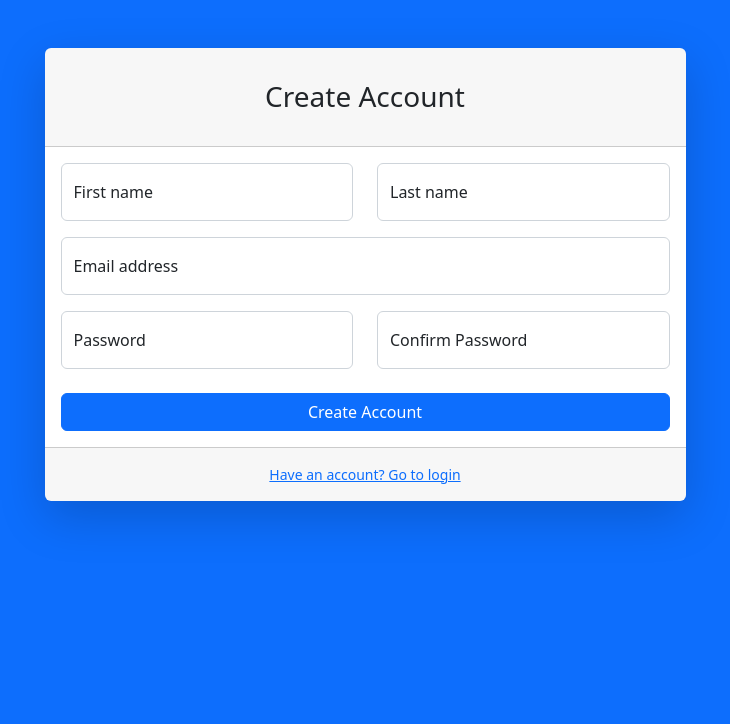
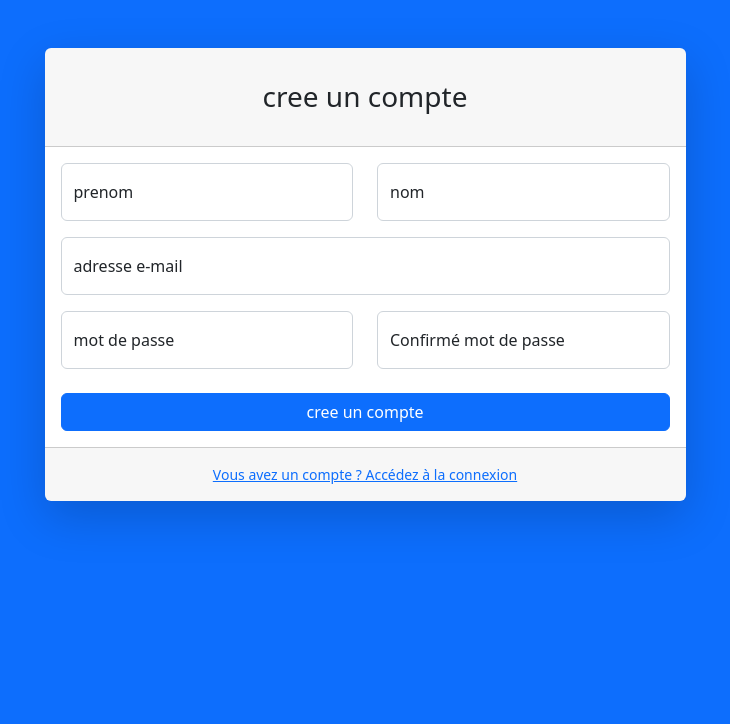
Before and after one commit to oumaima23-mhj/innovation-design, a PHP site: page /admin/register.html in a window 1280 px wide. Shown: the top 724 px of the page, without its empty margins (275-1005 px from the left). Run offline with PHP 8.4, Linux system fonts and the light colour scheme; some libraries are stand-ins or nearby versions.

Commit message:
modifier les pages

```diff
--- a/admin/401.html
+++ b/admin/401.html
@@ -19,7 +19,7 @@
                             <div class="col-lg-6">
                                 <div class="text-center mt-4">
                                     <h1 class="display-1">401</h1>
-                                    <p class="lead">Unauthorized</p>
+                                    <p class="lead">Non autorisé</p>
                                     <p>Access to this resource is denied.</p>
                                     <a href="index.html">
                                         <i class="fas fa-arrow-left me-1"></i>
--- a/admin/index.html
+++ b/admin/index.html
@@ -29,8 +29,8 @@
                 <li class="nav-item dropdown">
                     <a class="nav-link dropdown-toggle" id="navbarDropdown" href="#" role="button" data-bs-toggle="dropdown" aria-expanded="false"><i class="fas fa-user fa-fw"></i></a>
                     <ul class="dropdown-menu dropdown-menu-end" aria-labelledby="navbarDropdown">
-                        <li><a class="dropdown-item" href="#!">Settings</a></li>
-                        <li><a class="dropdown-item" href="#!">Activity Log</a></li>
+                        <li><a class="dropdown-item" href="#!">parametre</a></li>
+                        <li><a class="dropdown-item" href="#!">Journal d'activité/a></li>
                         <li><hr class="dropdown-divider" /></li>
                         <li><a class="dropdown-item" href="#!">Logout</a></li>
                     </ul>
--- a/admin/layout-static.html
+++ b/admin/layout-static.html
@@ -28,8 +28,8 @@
                 <li class="nav-item dropdown">
                     <a class="nav-link dropdown-toggle" id="navbarDropdown" href="#" role="button" data-bs-toggle="dropdown" aria-expanded="false"><i class="fas fa-user fa-fw"></i></a>
                     <ul class="dropdown-menu dropdown-menu-end" aria-labelledby="navbarDropdown">
-                        <li><a class="dropdown-item" href="#!">Settings</a></li>
-                        <li><a class="dropdown-item" href="#!">Activity Log</a></li>
+                        <li><a class="dropdown-item" href="#!">Paramètres</a></li>
+                        <li><a class="dropdown-item" href="#!">Journal d'activité</a></li>
                         <li><hr class="dropdown-divider" /></li>
                         <li><a class="dropdown-item" href="#!">Logout</a></li>
                     </ul>
@@ -54,7 +54,7 @@
                             </a>
                             <div class="collapse" id="collapseLayouts" aria-labelledby="headingOne" data-bs-parent="#sidenavAccordion">
                                 <nav class="sb-sidenav-menu-nested nav">
-                                    <a class="nav-link" href="layout-static.html">Static Navigation</a>
+                                    <a class="nav-link" href="layout-static.html">Navigation statique</a>
                                     <a class="nav-link" href="layout-sidenav-light.html">Light Sidenav</a>
                                 </nav>
                             </div>
--- a/admin/register.html
+++ b/admin/register.html
@@ -18,48 +18,48 @@
                         <div class="row justify-content-center">
                             <div class="col-lg-7">
                                 <div class="card shadow-lg border-0 rounded-lg mt-5">
-                                    <div class="card-header"><h3 class="text-center font-weight-light my-4">Create Account</h3></div>
+                                    <div class="card-header"><h3 class="text-center font-weight-light my-4">cree un compte </h3></div>
                                     <div class="card-body">
                                         <form>
                                             <div class="row mb-3">
                                                 <div class="col-md-6">
                                                     <div class="form-floating mb-3 mb-md-0">
-                                                        <input class="form-control" id="inputFirstName" type="text" placeholder="Enter your first name" />
-                                                        <label for="inputFirstName">First name</label>
+                                                        <input class="form-control" id="inputFirstName" type="text" placeholder="Entre votre prenom" />
+                                                        <label for="inputFirstName">prenom</label>
                                                     </div>
                                                 </div>
                                                 <div class="col-md-6">
                                                     <div class="form-floating">
-                                                        <input class="form-control" id="inputLastName" type="text" placeholder="Enter your last name" />
-                                                        <label for="inputLastName">Last name</label>
+                                                        <input class="form-control" id="inputLastName" type="text" placeholder="Entre votre nom" />
+                                                        <label for="inputLastName">nom</label>
                                                     </div>
                                                 </div>
                                             </div>
                                             <div class="form-floating mb-3">
                                                 <input class="form-control" id="inputEmail" type="email" placeholder="name@example.com" />
-                                                <label for="inputEmail">Email address</label>
+                                                <label for="inputEmail">adresse e-mail</label>
                                             </div>
                                             <div class="row mb-3">
                                                 <div class="col-md-6">
                                                     <div class="form-floating mb-3 mb-md-0">
-                                                        <input class="form-control" id="inputPassword" type="password" placeholder="Create a password" />
-                                                        <label for="inputPassword">Password</label>
+                                                        <input class="form-control" id="inputPassword" type="password" placeholder="Cree un mot de passe" />
+                                                        <label for="inputPassword">mot de passe</label>
                                                     </div>
                                                 </div>
                                                 <div class="col-md-6">
                                                     <div class="form-floating mb-3 mb-md-0">
-                                                        <input class="form-control" id="inputPasswordConfirm" type="password" placeholder="Confirm password" />
-                                                        <label for="inputPasswordConfirm">Confirm Password</label>
+                                                        <input class="form-control" id="inputPasswordConfirm" type="password" placeholder="Confirmé mot de passe" />
+                                                        <label for="inputPasswordConfirm">Confirmé mot de passe</label>
                                                     </div>
                                                 </div>
                                             </div>
                                             <div class="mt-4 mb-0">
-                                                <div class="d-grid"><a class="btn btn-primary btn-block" href="login.html">Create Account</a></div>
+                                                <div class="d-grid"><a class="btn btn-primary btn-block" href="login.html">cree un compte</a></div>
                                             </div>
                                         </form>
                                     </div>
                                     <div class="card-footer text-center py-3">
-                                        <div class="small"><a href="login.html">Have an account? Go to login</a></div>
+                                        <div class="small"><a href="login.html">Vous avez un compte ? Accédez à la connexion</a></div>
                                     </div>
                                 </div>
                             </div>
```
Also changed, not shown: a-propos.php (+0 -8 lines), admin/login.html (+5 -5 lines), admin/password.html (+8 -8 lines).
